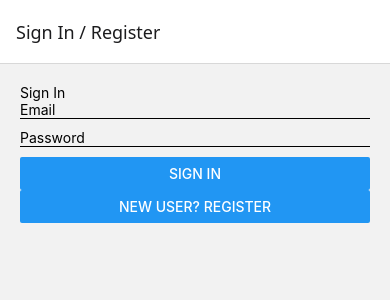
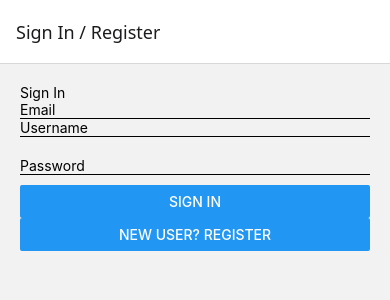
Before and after one commit to 3aswarconnect/react-native-login-registration-frontendwork, a React Native app: screen /Auth in a window 390 px wide. Shown: the top 300 px of the page. Built offline with nearby package versions, Linux system fonts and the light colour scheme.

Commit message:
username added and home page navigated for both sign in and registration

```diff
--- a/AuthScreen.js
+++ b/AuthScreen.js
@@ -8,12 +8,13 @@ const AuthScreen = () => {
   const [email, setEmail] = useState('');
   const [password, setPassword] = useState('');
   const [isRegister, setIsRegister] = useState(false);
+  const [username, setUsername] = useState('');
 
   const handleSignIn = async () => {
     try {
       const response = await axios.post('http://192.168.76.183:4000/signin', { email, password });
       Alert.alert(response.data.message);
-      navigation.navigate('Homes', { email });
+      navigation.navigate('Homes', { email ,username});
     } catch (error) {
       Alert.alert('Error', error.response?.data.message || 'Something went wrong');
     }
@@ -21,8 +22,9 @@ const AuthScreen = () => {
 
   const handleRegister = async () => {
     try {
-      const response = await axios.post('http://192.168.76.183:4000/register', { email, password });
+      const response = await axios.post('http://192.168.76.183:4000/register', { username,email, password });
       Alert.alert(response.data.message);
+      navigation.navigate('Homes', { email ,username});
     } catch (error) {
       Alert.alert('Error', error.response?.data.message || 'Something went wrong');
     }
@@ -32,6 +34,12 @@ const AuthScreen = () => {
     <View style={{ padding: 20 }}>
       <Text>{isRegister ? 'Register' : 'Sign In'}</Text>
       <TextInput placeholder="Email" value={email} onChangeText={setEmail} style={{ borderBottomWidth: 1 }} />
+      <TextInput
+          placeholder="Username"
+          value={username}
+          onChangeText={setUsername}
+          style={{ borderBottomWidth: 1, marginBottom: 10 }}
+        />
       <TextInput
         placeholder="Password"
         value={password}
--- a/Home.js
+++ b/Home.js
@@ -5,11 +5,11 @@ import { useRoute, useNavigation } from '@react-navigation/native';
 const Home = () => {
   const route = useRoute();
   const navigation = useNavigation();
-  const { email } = route.params || {}; // Get email from navigation params
+  const { email,username } = route.params || {}; // Get email from navigation params
 
   return (
     <View style={{ padding: 20 }}>
-      <Text>Welcome, {email || 'Guest'}!</Text>
+      <Text>Welcome, {email || username || 'Guest'}!</Text>
       <Button title="Logout" onPress={() => navigation.navigate('Auth')} />
     </View>
   );
```
